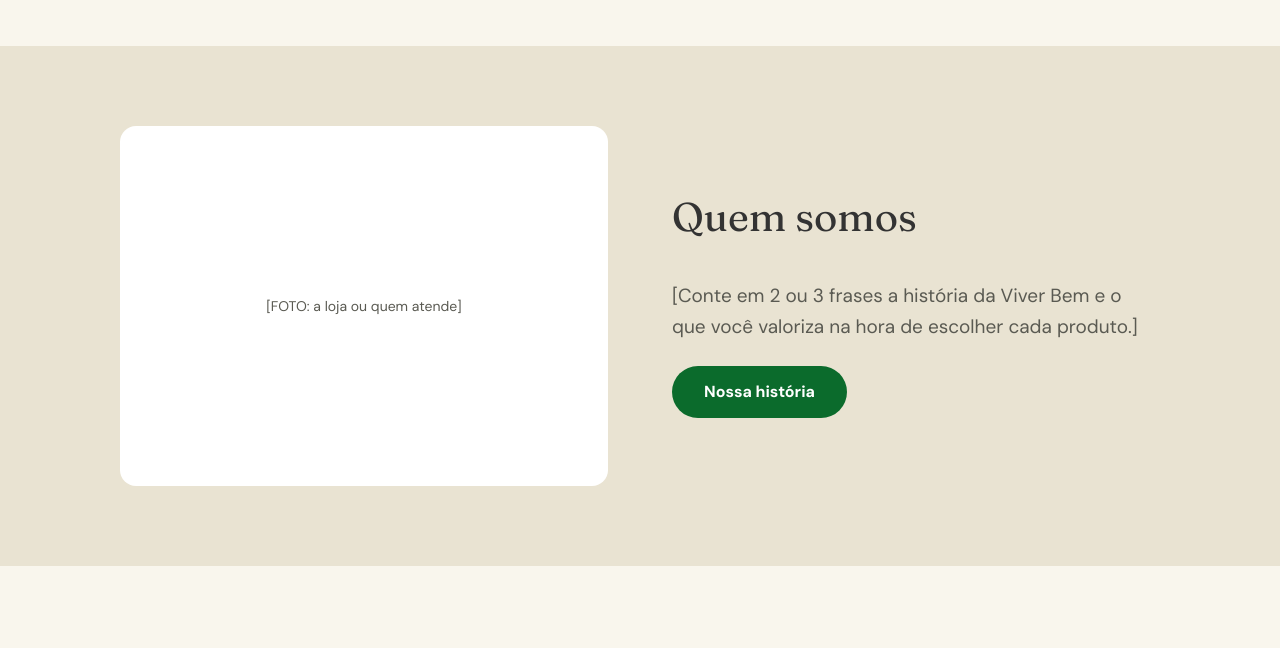
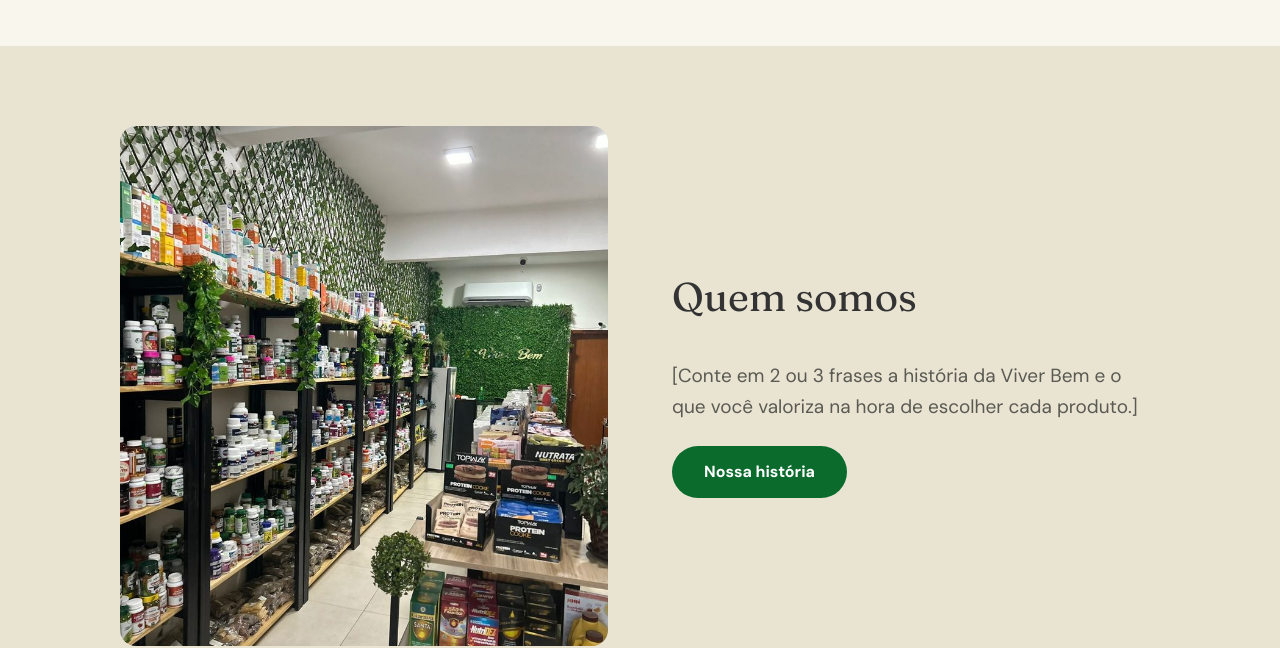
Before and after one commit to luaaneves/Viver-Bem-site, a plain HTML site: page index.html in a window 1280 px wide. Shown: the part 1720-2368 px from the top of the page. Drawn offline with Linux system fonts and the light colour scheme; no server answers.

Commit message:
Foto na seção Quem somos

```diff
--- a/css/style.css
+++ b/css/style.css
@@ -570,3 +570,17 @@ p { margin: 0; }
 .mapa { border-radius: var(--raio); overflow: hidden; min-height: 280px; background: var(--areia); }
 .mapa iframe { display: block; width: 100%; height: 100%; min-height: 300px; border: 0; }
 @media (min-width: 1024px) { .mapa iframe { min-height: 380px; } }
+
+/* Foto da seção Quem somos */
+.foto-sobre {
+  width: 100%;
+  height: auto;
+  aspect-ratio: 4 / 3;
+  object-fit: cover;
+  object-position: center 40%;
+  border-radius: var(--raio);
+  display: block;
+}
+@media (min-width: 1024px) {
+  .foto-sobre { aspect-ratio: 4 / 5; max-height: 520px; }
+}
--- a/index.html
+++ b/index.html
@@ -117,7 +117,7 @@
     <!-- QUEM SOMOS -->
     <section class="secao secao-areia" id="quem-somos">
       <div class="container duas-colunas">
-        <div class="ph ph-sobre" role="img" aria-label="Foto da loja">[FOTO: a loja ou quem atende]</div>
+        <img src="assets/loja-interior.jpg" alt="Interior da loja Viver Bem, com prateleiras de suplementos e ervas a granel" class="foto-sobre" width="800" height="1067" loading="lazy">
         <div>
           <h2>Quem somos</h2>
           <p class="lead">[Conte em 2 ou 3 frases a história da Viver Bem e o que você valoriza na hora de escolher cada produto.]</p>
```
Also changed, not shown: assets/loja-interior.jpg (added).
